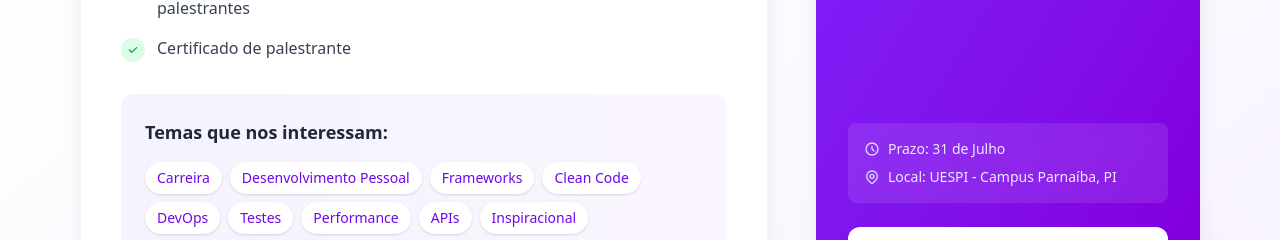
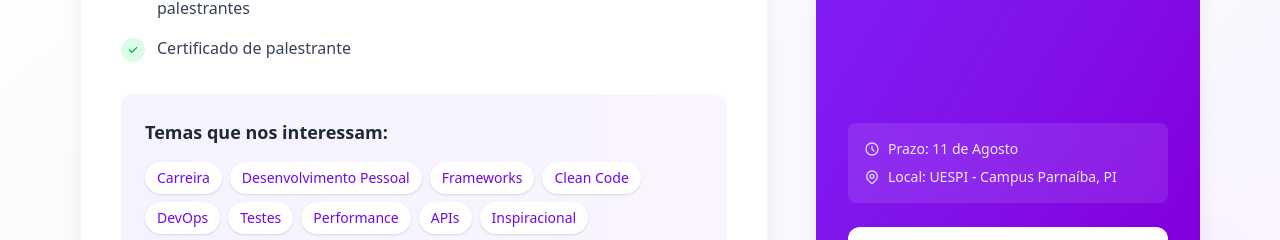
Before and after one commit to php-piaui/site, a Vue app: page / in a window 1280 px wide. Shown: the part 1094-1334 px from the top of the page. Built offline with nearby package versions, Linux system fonts and the light colour scheme.

Commit message:
Update CFP.vue

```diff
--- a/src/components/CFP.vue
+++ b/src/components/CFP.vue
@@ -138,7 +138,7 @@ const handleCFPClick = () => {
                     <svg class="w-4 h-4 text-violet-200" fill="none" stroke="currentColor" viewBox="0 0 24 24">
                       <path stroke-linecap="round" stroke-linejoin="round" stroke-width="2" d="M12 8v4l3 3m6-3a9 9 0 11-18 0 9 9 0 0118 0z"></path>
                     </svg>
-                    <span class="text-violet-100">Prazo: 31 de Julho</span>
+                    <span class="text-violet-100">Prazo: 11 de Agosto</span>
                   </div>
                   <div class="flex items-center gap-2">
                     <svg class="w-4 h-4 text-violet-200" fill="none" stroke="currentColor" viewBox="0 0 24 24">
```
